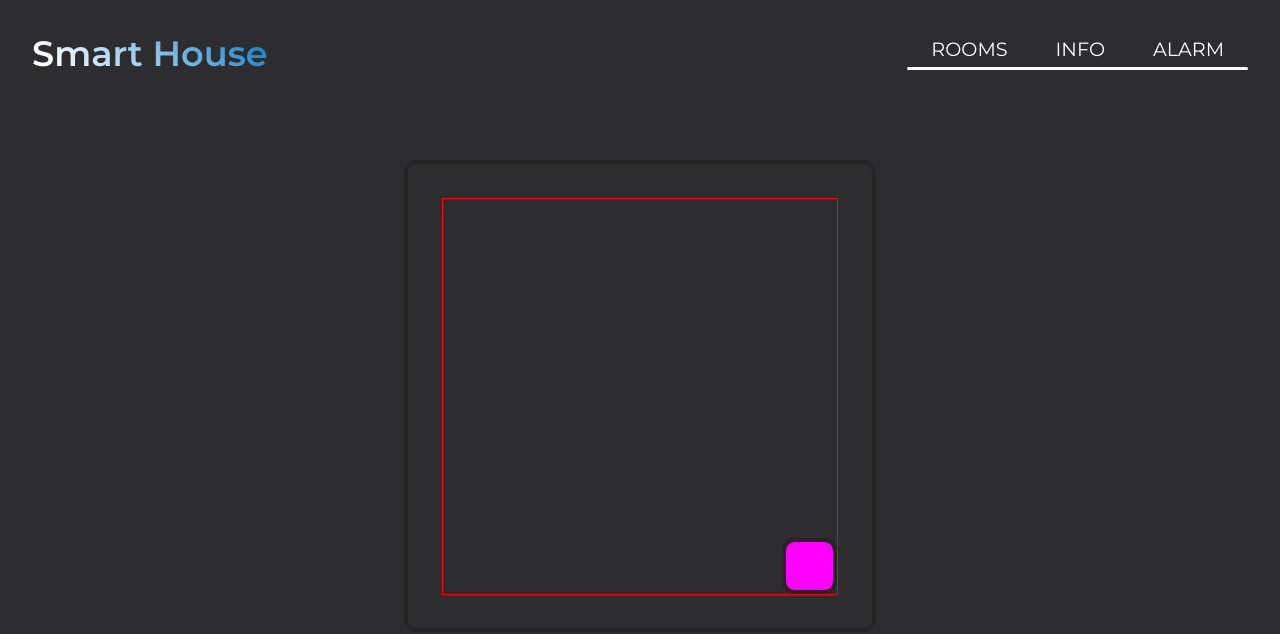
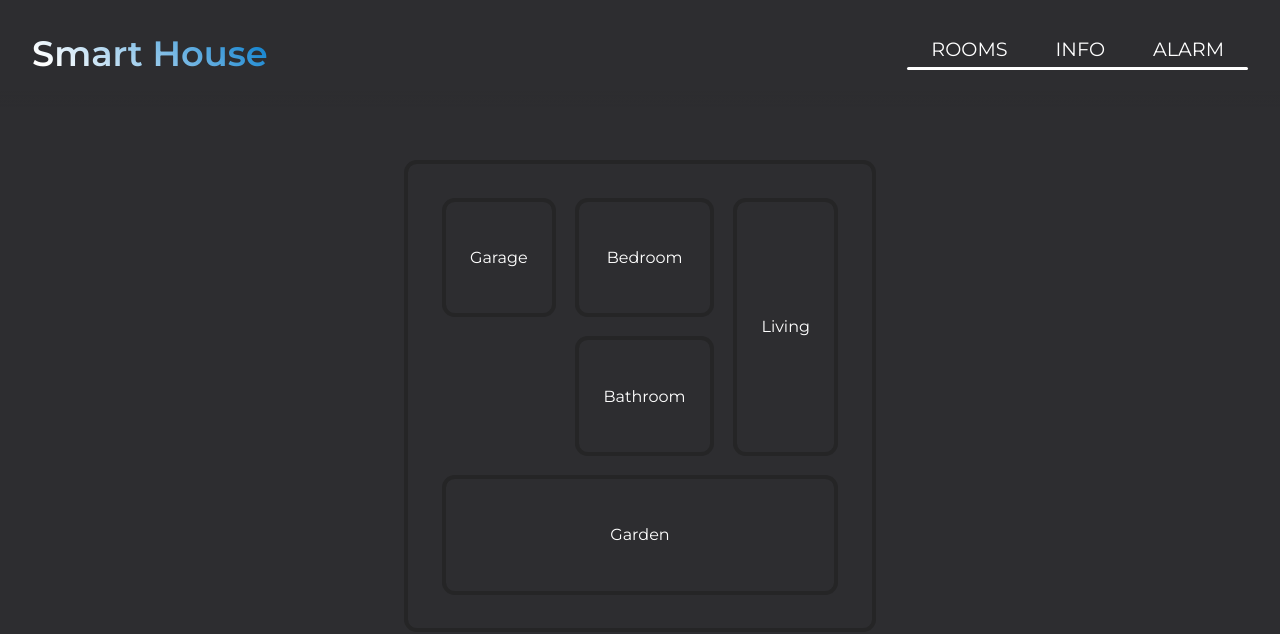
Before and after one commit to Giuseppe-Compagnone/smart_house, a React (Create React App) app in the folder smart_house_fe/: page / in a window 1280 px wide. Shown: the top 634 px of the page. Built offline with nearby package versions, Linux system fonts and the light colour scheme.

Commit message:
Rooms update

```diff
--- a/smart_house_fe/src/components/Rooms/Rooms.css
+++ b/smart_house_fe/src/components/Rooms/Rooms.css
@@ -2,14 +2,12 @@
   -ms-grid-row: 1;
   -ms-grid-column: 1;
   grid-area: garage;
-  background: green;
 }
 
 #bedroom {
   -ms-grid-row: 1;
   -ms-grid-column: 2;
   grid-area: bedroom;
-  background: red;
 }
 
 #living {
@@ -17,23 +15,19 @@
   -ms-grid-row-span: 2;
   -ms-grid-column: 3;
   grid-area: living;
-  background: yellow;
 }
 
 #bathroom {
   -ms-grid-row: 2;
   -ms-grid-column: 2;
   grid-area: bathroom;
-  background: pink;
 }
 
 #garden {
-  -ms-grid-row: 2;
-  -ms-grid-row-span: 2;
+  -ms-grid-row: 3;
   -ms-grid-column: 1;
   -ms-grid-column-span: 3;
   grid-area: garden;
-  background: fuchsia;
 }
 
 main {
@@ -69,17 +63,36 @@ main #house #rooms {
   display: -ms-grid;
   display: grid;
       grid-template-areas: "garage bedroom living"
- "garden bathroom living"
+ ". bathroom living"
  "garden garden garden";
   -ms-grid-columns: auto auto auto;
       grid-template-columns: auto auto auto;
   -ms-grid-rows: auto auto auto;
       grid-template-rows: auto auto auto;
-  -webkit-column-gap: 2.36221rem;
-          column-gap: 2.36221rem;
-  row-gap: 2.36221rem;
+  -webkit-column-gap: 1.1811rem;
+          column-gap: 1.1811rem;
+  row-gap: 1.1811rem;
   width: calc( calc( 2.36221rem * 12.5) - ( 2.36221rem * 2 ));
   height: calc( calc( 2.36221rem * 12.5) - ( 2.36221rem * 2 ));
-  border: 1px solid red;
+}
+
+main #house #rooms div {
+  display: -webkit-box;
+  display: -ms-flexbox;
+  display: flex;
+  -webkit-box-pack: center;
+      -ms-flex-pack: center;
+          justify-content: center;
+  -webkit-box-align: center;
+      -ms-flex-align: center;
+          align-items: center;
+  cursor: pointer;
+  -webkit-transition: all .2s ease-in;
+  transition: all .2s ease-in;
+}
+
+main #house #rooms div:hover {
+  -webkit-transform: scale(1.1);
+          transform: scale(1.1);
 }
 /*# sourceMappingURL=Rooms.css.map */
--- a/smart_house_fe/src/components/Rooms/Rooms.jsx
+++ b/smart_house_fe/src/components/Rooms/Rooms.jsx
@@ -6,11 +6,11 @@ const Rooms = () =>{
             <main id="houseLink">
                 <div id="house" className="room">
                     <div id="rooms">
-                        <div id="garage" className="room"></div>
-                        <div id="bedroom" className="room"></div>
-                        <div id="living" className="room"></div>
-                        <div id="bathroom" className="room"></div>
-                        <div id="garden" className="room"></div>
+                        <div id="garage" className="room">Garage</div>
+                        <div id="bedroom" className="room">Bedroom</div>
+                        <div id="living" className="room">Living</div>
+                        <div id="bathroom" className="room">Bathroom</div>
+                        <div id="garden" className="room">Garden</div>
                     </div>
                 </div>
             </main>
--- a/smart_house_fe/src/components/Rooms/Rooms.scss
+++ b/smart_house_fe/src/components/Rooms/Rooms.scss
@@ -2,27 +2,22 @@
 
 #garage{
     grid-area: garage;
-    background: green;
 }
 
 #bedroom{
     grid-area: bedroom;
-    background: red;
 }
 
 #living{
     grid-area: living;
-    background: yellow;
 }
 
 #bathroom{
     grid-area: bathroom;
-    background: pink;
 }
 
 #garden{
     grid-area: garden;
-    background: fuchsia;
 }
 
 main{
@@ -45,20 +40,28 @@ main{
 
 
         #rooms{
-
             display: grid;
             grid-template-areas:
                 "garage bedroom living"
-                "garden bathroom living"
+                ". bathroom living"
                 "garden garden garden";
             grid-template-columns: auto auto auto;
             grid-template-rows: auto auto auto ;
-            column-gap: $cm;
-            row-gap: $cm;
+            column-gap: $cm / 2;
+            row-gap: $cm / 2;
             width: calc( #{$wall} - ( #{$cm} * 2 ));
             height: calc( #{$wall} - ( #{$cm} * 2 ));
-            border: 1px solid red;
 
+            div{
+                display: flex;
+                justify-content: center;
+                align-items: center;
+                cursor: pointer;
+                transition: all .2s ease-in;
+                &:hover{
+                    transform: scale(1.1);
+                }
+            }
         }
     }
 }
```
Also changed, not shown: 1 other file (tests, documents, lock files or other folders).
